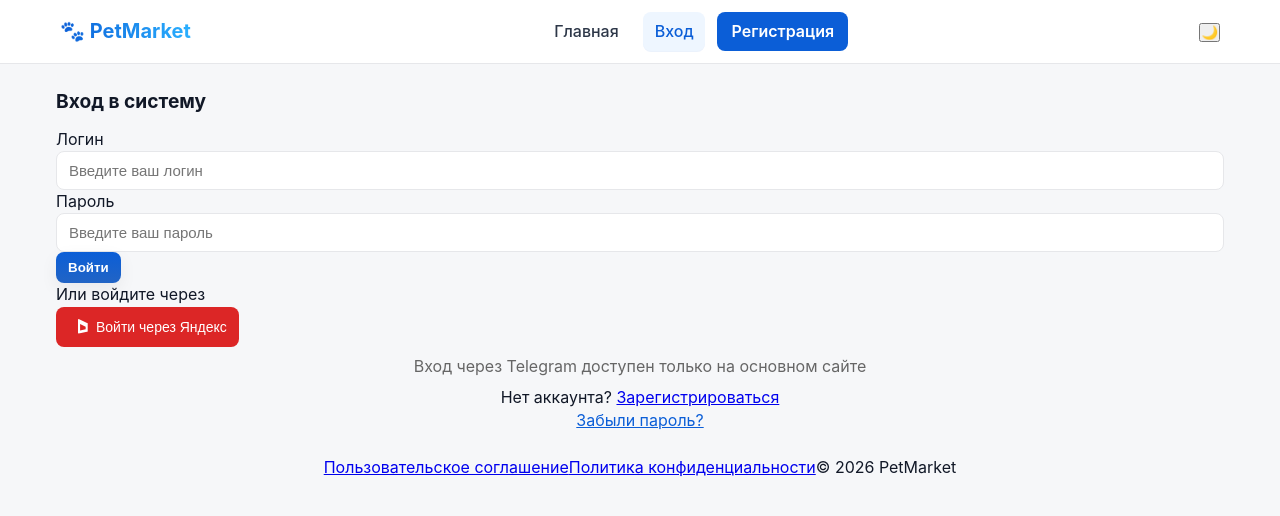
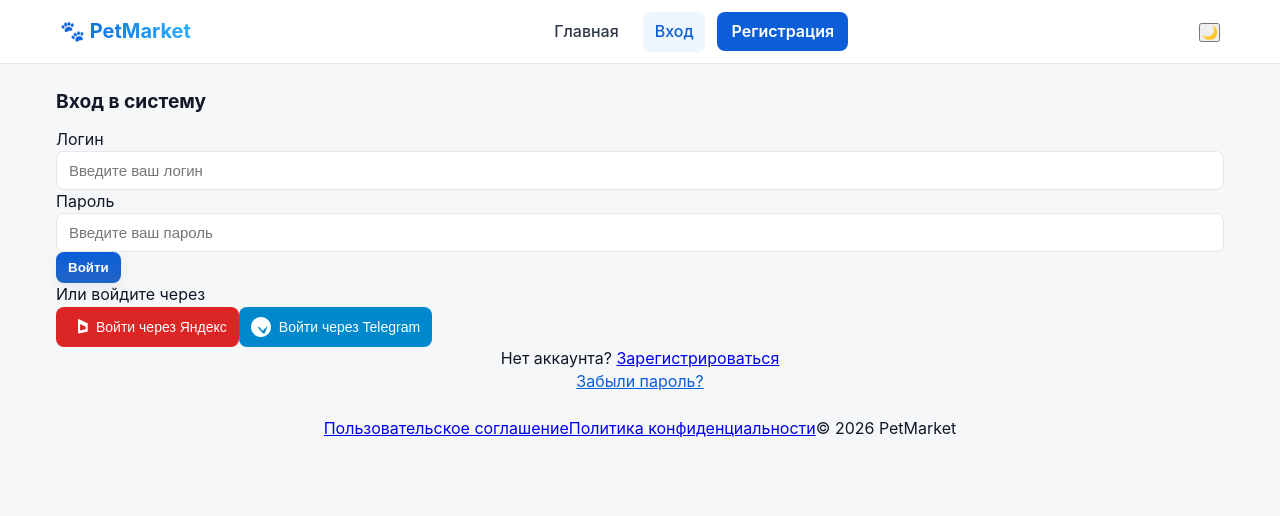
Before and after one commit to Reazordd/Pet, a React (Vite) app in the folder frontend/: page /login in a window 1280 px wide. Shown: the top 516 px of the page. Built offline with nearby package versions, Linux system fonts and the light colour scheme; no server answers.

Commit message:
телеграмм

```diff
--- a/frontend/src/components/TelegramLoginButton.jsx
+++ b/frontend/src/components/TelegramLoginButton.jsx
@@ -1,50 +1,43 @@
 // frontend/src/components/TelegramLoginButton.jsx
-import React, { useEffect } from 'react';
+import React from 'react';
 
 const TelegramLoginButton = () => {
-  const isProduction = window.location.hostname === 'petmarket.com.ru';
+  const handleLogin = () => {
+    const botId = 'petmarket_login_bot';
+    const redirectUrl = encodeURIComponent(`${window.location.origin}/api/auth/telegram/`);
+    const authUrl = `https://oauth.telegram.org/auth?bot_id=${botId}&origin=${encodeURIComponent(window.location.origin)}&return_to=${redirectUrl}`;
 
-  useEffect(() => {
-    if (!isProduction) return;
+    // Открываем окно авторизации
+    window.open(authUrl, '_blank', 'width=500,height=600');
+  };
 
-    // Удаляем старый скрипт и ЛЮБОЙ существующий iframe Telegram
-    const oldScript = document.querySelector('script[src*="telegram-widget"]');
-    if (oldScript) oldScript.remove();
-
-    const oldIframes = document.querySelectorAll('iframe[id*="telegram-login"], iframe[src*="oauth.telegram.org"]');
-    oldIframes.forEach(iframe => iframe.remove());
-
-    // Создаем новый скрипт БЕЗ ПРОБЕЛОВ
-    const script = document.createElement('script');
-    script.src = 'https://telegram.org/js/telegram-widget.js?22'; // ← БЕЗ ПРОБЕЛОВ!
-    script.setAttribute('data-telegram-login', 'petmarket_login_bot');
-    script.setAttribute('data-size', 'large');
-    script.setAttribute('data-radius', '8');
-    script.setAttribute('data-userpic', 'true');
-    script.setAttribute('data-request-access', 'write');
-    script.setAttribute('data-auth-url', 'https://petmarket.com.ru/api/auth/telegram/'); // ← БЕЗ ПРОБЕЛОВ!
-
-    script.onerror = () => console.error('Не удалось загрузить Telegram Login Widget');
-    document.body.appendChild(script);
-
-    return () => {
-      if (script.parentNode) script.parentNode.removeChild(script);
-    };
-  }, [isProduction]);
-
-  if (!isProduction) {
-    return (
-      <div style={{ textAlign: 'center', margin: '0.5rem 0', color: '#666' }}>
-        Вход через Telegram доступен только на основном сайте
-      </div>
-    );
-  }
-
-  // Рендерим контейнер для кнопки (Telegram сам вставит кнопку внутрь body)
   return (
-    <div style={{ textAlign: 'center', margin: '0.5rem 0' }}>
-      <div id="telegram-login-button-placeholder" style={{ display: 'none' }} />
-    </div>
+    <button
+      onClick={handleLogin}
+      style={{
+        display: 'inline-flex',
+        alignItems: 'center',
+        gap: '0.5rem',
+        padding: '0.375rem 0.75rem',
+        backgroundColor: '#0088cc',
+        color: 'white',
+        borderRadius: '0.5rem',
+        border: 'none',
+        fontSize: '0.875rem',
+        fontWeight: '500',
+        height: '2.5rem',
+        cursor: 'pointer',
+        maxWidth: 'fit-content',
+        margin: '0 auto'
+      }}
+      onMouseEnter={(e) => e.target.style.backgroundColor = '#006699'}
+      onMouseLeave={(e) => e.target.style.backgroundColor = '#0088cc'}
+    >
+      <svg width="20" height="20" viewBox="0 0 24 24" fill="currentColor">
+        <path d="M12 0C5.373 0 0 5.373 0 12s5.373 12 12 12 12-5.373 12-12S18.627 0 12 0zm5.604 8.463c-.188.843-.94 2.5-1.188 3.375-.094.375-.188.75-.281 1.031-.188.75-.375 1.125-.375 1.313 0 .188.188.281.375.188.188-.094 1.125-.938 1.688-1.5.563-.563.938-1.031 1.125-1.313.188-.281.375-.281.563-.188.188.094.188.375.094.656-.188.75-1.313 2.813-2.25 5.25-.75 1.875-1.313 2.625-2.063 2.625-.563 0-1-.375-1.5-.844-.375-.375-1.5-1.5-2.625-2.813-1.5-1.875-2.5-3.375-2.625-3.656-.188-.375-.188-.656 0-.844.188-.188.375-.188.563-.188.188 0 .375.094.563.188.188.094 1.125 1.125 2.25 2.438.938 1.125 1.5 1.875 1.688 2.063.188.188.375.188.563.188.188 0 .375-.094.563-.188.188-.094 1.125-1.313 1.688-2.625.563-1.313.938-2.625 1.125-3.375.094-.75.094-1.313.094-1.5 0-.188-.094-.281-.188-.281-.094 0-.188.094-.281.281z"/>
+      </svg>
+      Войти через Telegram
+    </button>
   );
 };
 
```
Also changed, not shown: 1 other file (tests, documents, lock files or other folders).
